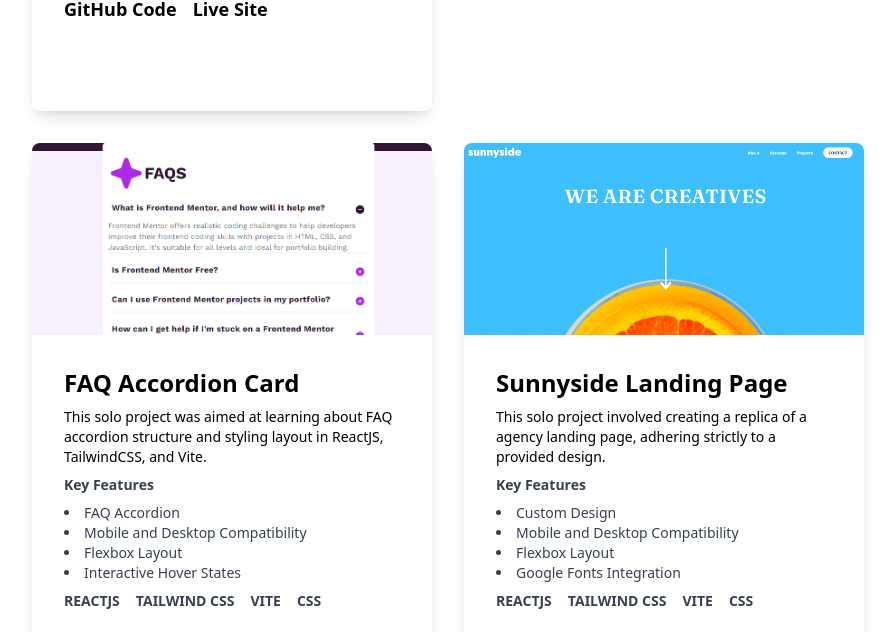
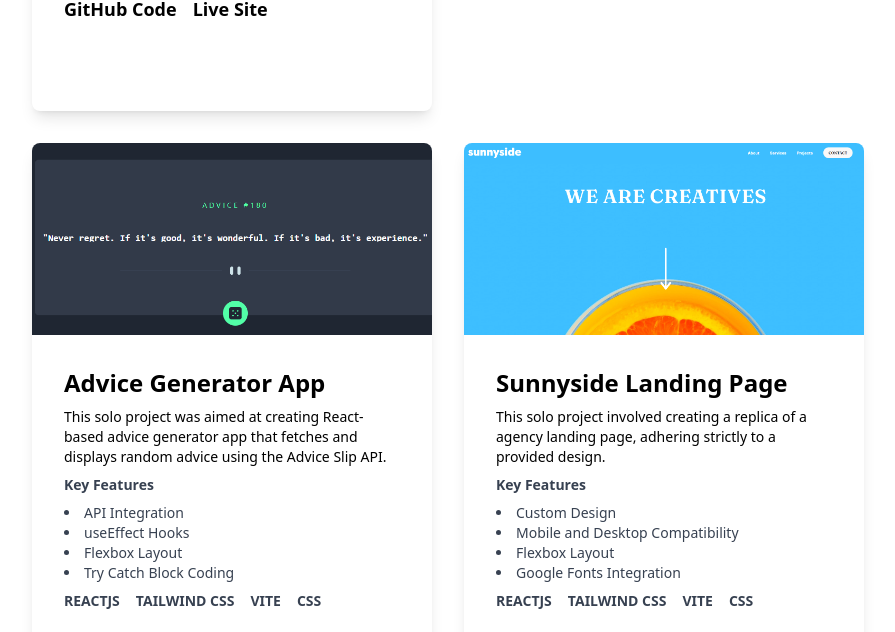
Before and after one commit to lavollmer/portfolio-lauradev, a React (Vite) app: page / in a window 1280 px wide. Shown: the part 4754-5386 px from the top of the page, without its empty margins (24-919 px from the left). Built offline with nearby package versions, Linux system fonts and the light colour scheme.

Commit message:
added advice generator

```diff
--- a/src/components/Projects.jsx
+++ b/src/components/Projects.jsx
@@ -12,6 +12,8 @@ import MobileEasybank from "../assets/mobileeasybank.png";
 import MobileFAQ from "../assets/mobileFAQ.png";
 import MobileSunny from "../assets/mobilesunnyside.png";
 import MobilePortfolio from "../assets/mobileportfolio.png";
+import Advice from "../assets/advicegenerator.png";
+import MobileAdvice from "../assets/advicegeneratormobile.png";
 
 const Projects = () => {
   return (
@@ -21,6 +23,7 @@ const Projects = () => {
           Latest Projects
         </h1>
       </div>
+      {/* first section and row of projects */}
       <div className="flex flex-col items-center justify-between">
         <div className="flex flex-row flex-wrap ">
           <Card
@@ -77,6 +80,7 @@ const Projects = () => {
             keyfeatureFour={"Interactive Hover States"}
           />
         </div>
+        {/* second section and row of projects */}
         <div className="flex flex-row flex-wrap">
           <Card
             image={FAQ}
@@ -130,23 +134,24 @@ const Projects = () => {
             keyfeatureFour={"Interactive Hover States"}
           />
         </div>
+        {/* 3rd section row and projects */}
         <div className="flex flex-row flex-wrap">
           <Card
-            image={FAQ}
-            mobileImage={MobileFAQ}
-            imageDesc="FAQ Accordion Card"
-            title="FAQ Accordion Card"
-            content="This solo project was aimed at learning about FAQ accordion structure and styling layout in ReactJS, TailwindCSS, and Vite."
+            image={Advice}
+            mobileImage={MobileAdvice}
+            imageDesc="Advice Generator App"
+            title="Advice Generator App"
+            content="This solo project was aimed at creating React-based advice generator app that fetches and displays random advice using the Advice Slip API. "
             skillOne="REACTJS"
             skillTwo="TAILWIND CSS"
             skillThree="VITE"
             skillFour="CSS"
-            githubCode={`https://github.com/lavollmer/faq-accordian`}
-            livesite={`https://faq-lavol.netlify.app/`}
-            keyfeatureOne={"FAQ Accordion"}
-            keyfeatureTwo={"Mobile and Desktop Compatibility"}
+            githubCode={`https://github.com/lavollmer/advice-generator-app`}
+            livesite={`https://chic-malabi-36e673.netlify.app/`}
+            keyfeatureOne={"API Integration"}
+            keyfeatureTwo={"useEffect Hooks"}
             keyfeatureThree={"Flexbox Layout"}
-            keyfeatureFour={"Interactive Hover States"}
+            keyfeatureFour={"Try Catch Block Coding"}
           />
           <Card
             image={Sunnyside}
```
Also changed, not shown: src/assets/advicegenerator.png (added), src/assets/advicegeneratormobile.png (added).
